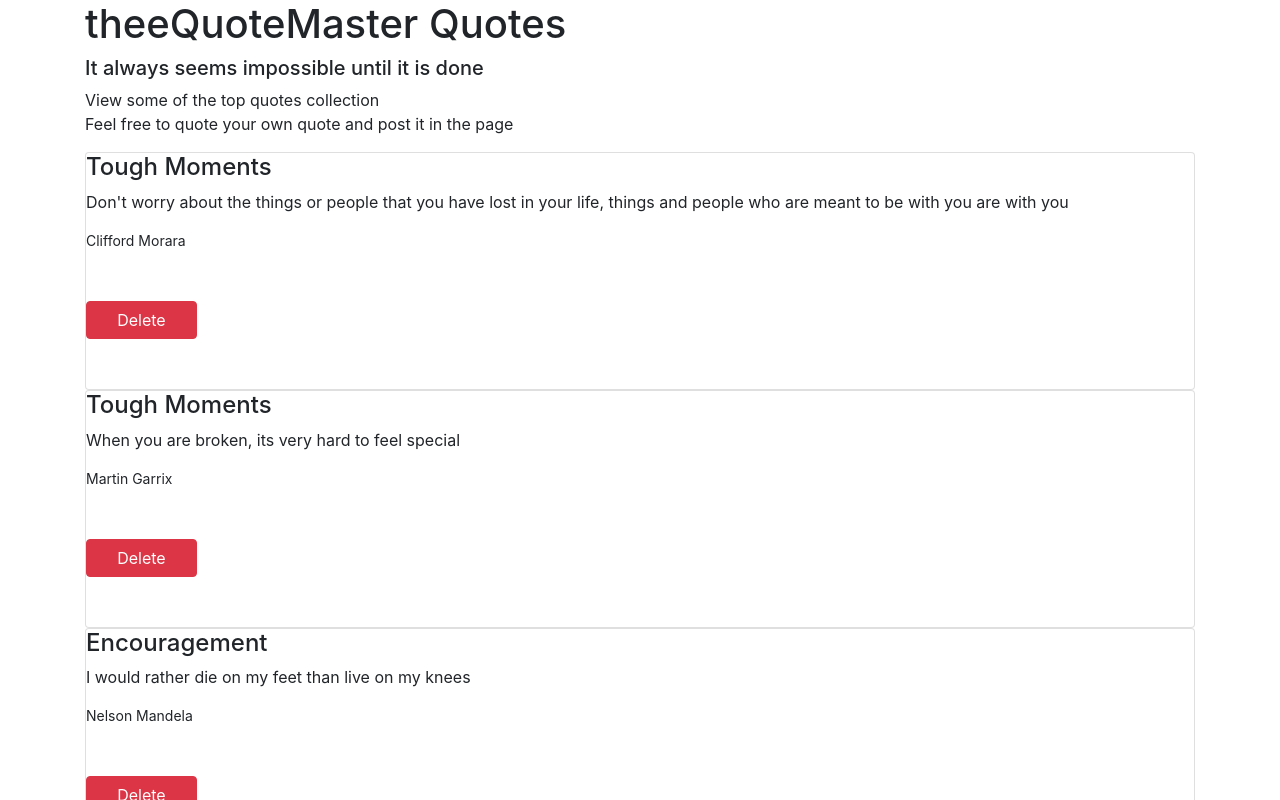
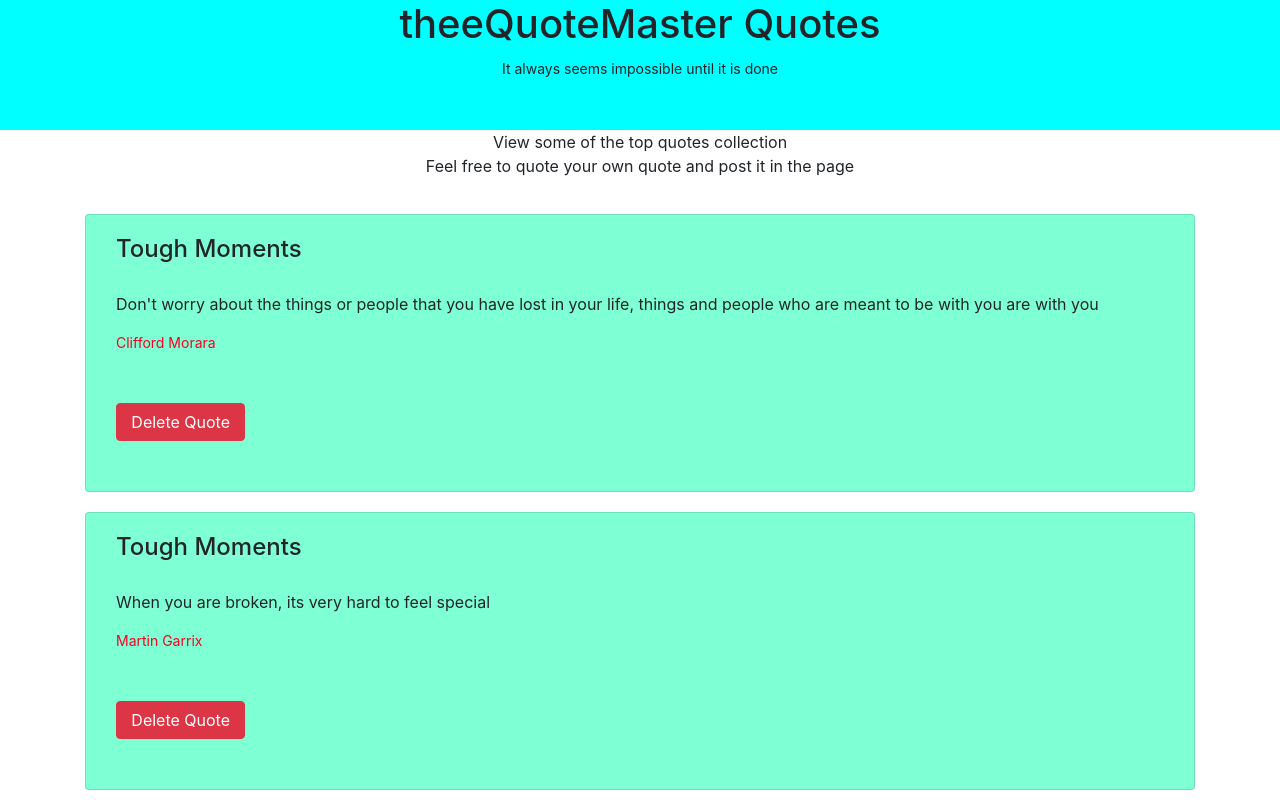
Before and after one commit to Cliffordmorara47/quotes-app, an Angular app in the folder Quotes/: page / in a window 1280 px wide. Shown: the top 800 px of the page. Built offline with nearby package versions, Linux system fonts and the light colour scheme.

Commit message:
added a delete quote button

```diff
--- a/Quotes/src/app/quote/quote.component.html
+++ b/Quotes/src/app/quote/quote.component.html
@@ -1,27 +1,62 @@
 <style>
-    .btn{
-        width: 10%;
+    .container-fluid {
+        text-align: center;
+        padding-bottom: 50px;
+        background-color: aqua;
     }
-    .myBtn{
+
+    .btn {
+        width: 12%;
+    }
+
+    .myBtn {
         padding-left: 0px;
         padding-top: 50px;
         padding-bottom: 50px;
     }
+
+    .card {
+        width: 100%;
+        padding-top: 20px;
+    }
+
+    .intro {
+        text-align: center;
+    }
+
+    .intro:hover {
+        color: rgb(53, 224, 31);
+    }
+    #card{
+        padding-top: 20px;
+    }
     .card{
-        width: 100%;
+        background-color: aquamarine;
+        padding-left: 30px
+    }
+    .card h4{
+        padding-bottom: 20px;
+    }
+    .card small{
+         color: rgb(247, 1, 34);
     }
 </style>
+<div class="container-fluid">
+    <h1>theeQuoteMaster Quotes</h1>
+    <small>It always seems impossible until it is done</small>
+</div>
 <div class="container">
-    <h1>theeQuoteMaster Quotes</h1>
-    <h5>It always seems impossible until it is done</h5>
-    <p>View some of the top quotes collection <br>Feel free to quote your own quote and post it in the page</p>
+    <p class="intro">View some of the top quotes collection <br>Feel free to quote your own quote and post it in the
+        page</p>
     <div *ngFor='let Quote of Quotes'>
-        <div class="card">
-            <h4>{{Quote.name}}</h4>
-            <p>{{Quote.quote}}</p>
-            <small>{{Quote.author}}</small>
-            <div class="myBtn">
-                <button class="btn btn-danger">Delete</button>
+        <div id="card">
+            <div class="card">
+                <h4>{{Quote.name}}</h4>
+                <p>{{Quote.quote}}</p>
+                <small>{{Quote.author}}</small>
+                <div class="myBtn">
+                    <button class="btn btn-danger">Delete Quote</button>
+                </div>
             </div>
         </div>
     </div>
--- a/Quotes/src/app/quotes/quotes.component.html
+++ /dev/null
@@ -1 +0,0 @@
-<p>quotes works!</p>
```
Also changed, not shown: Quotes/src/app/quotes/quotes.component.ts (deleted, +0 -15 lines), Quotes/src/styles.css (line endings or trailing spaces), 1 other file (tests, documents, lock files or other folders).
